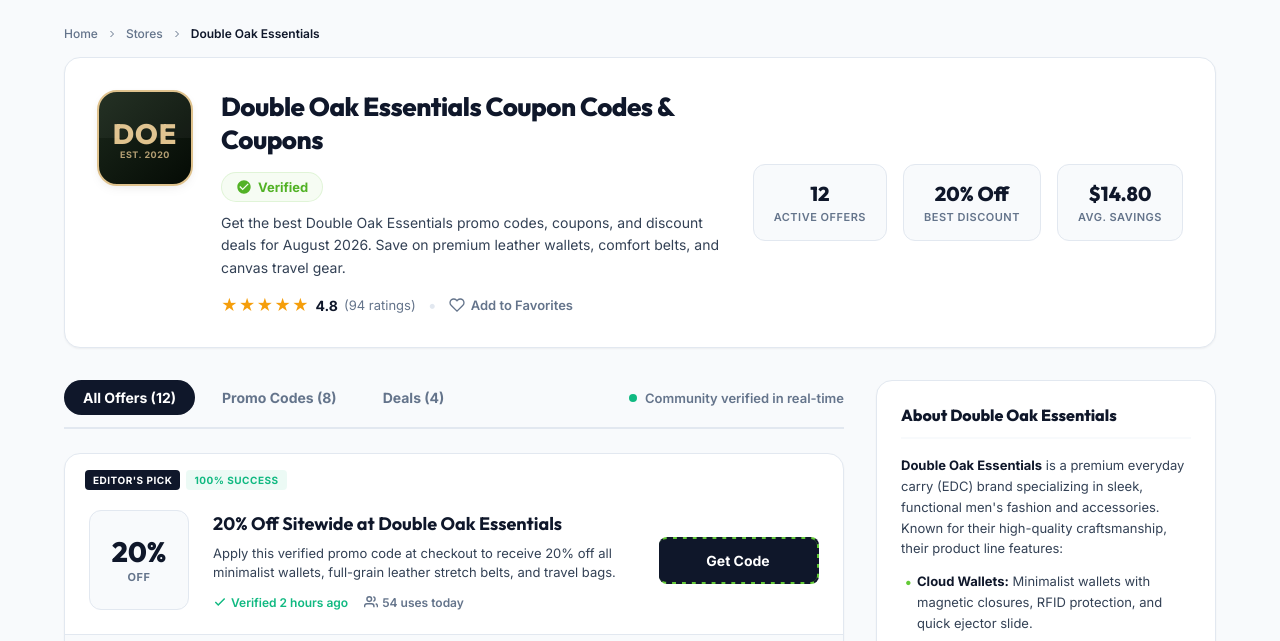
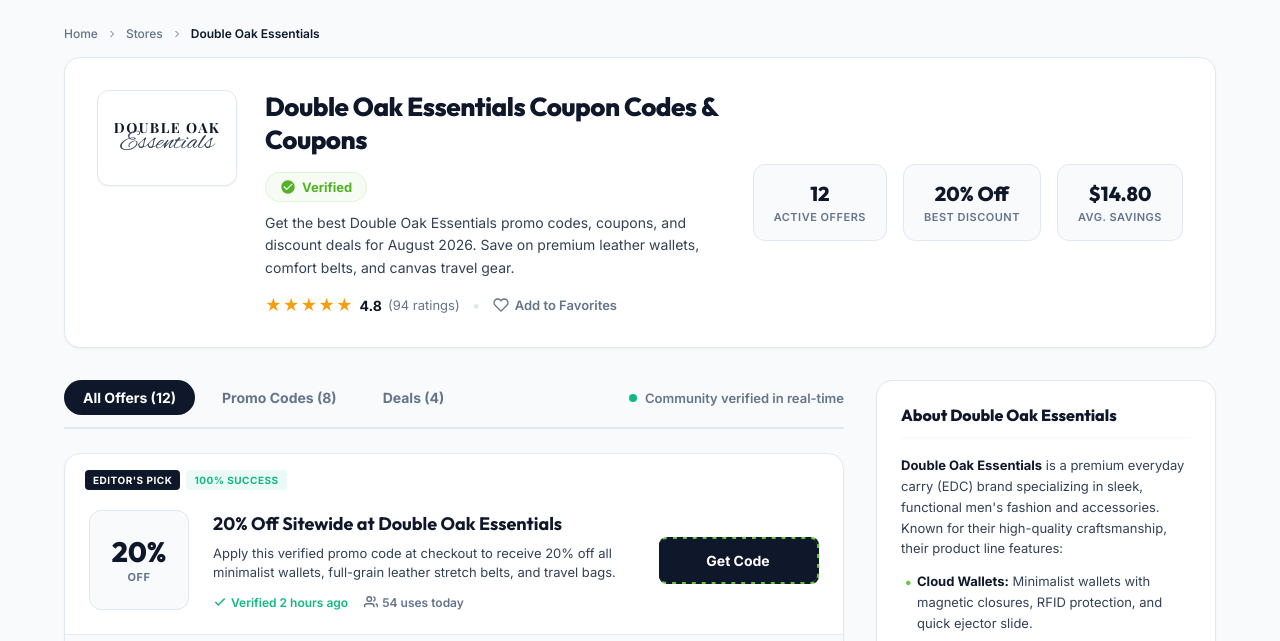
Before and after one commit to hoanbd-web/deals.phyproreview.com, a website built with Vite: page index.html in a window 1280 px wide. Shown: the part 118-759 px from the top of the page. Built offline with nearby package versions, Linux system fonts and the light colour scheme; a web font is replaced by a local one.

Commit message:
Update Double Oak Essentials logo style in hero and modal

```diff
--- a/index.html
+++ b/index.html
@@ -28,7 +28,7 @@
     <!-- Fonts & Icons -->
     <link rel="preconnect" href="https://fonts.googleapis.com">
     <link rel="preconnect" href="https://fonts.gstatic.com" crossorigin>
-    <link href="https://fonts.googleapis.com/css2?family=Inter:wght@300;400;500;600;700;800&family=Outfit:wght@400;500;600;700;800&display=swap" rel="stylesheet">
+    <link href="https://fonts.googleapis.com/css2?family=Inter:wght@300;400;500;600;700;800&family=Outfit:wght@400;500;600;700;800&family=Alex+Brush&family=Playfair+Display:ital,wght@0,600;0,700;1,400&display=swap" rel="stylesheet">
 
     <!-- Custom Stylesheet -->
     <link rel="stylesheet" href="styles.css">
@@ -98,9 +98,11 @@
         <section class="store-hero">
             <div class="store-hero-left">
                 <!-- Store Logo Emblem -->
-                <div class="store-logo-emblem">
-                    <span class="logo-letters">DOE</span>
-                    <div class="logo-subtext">EST. 2020</div>
+                <div class="store-logo-container">
+                    <div class="store-logo-text">
+                        <span class="logo-main">DOUBLE OAK</span>
+                        <span class="logo-sub">Essentials</span>
+                    </div>
                 </div>
 
                 <div class="store-hero-details">
@@ -735,7 +737,12 @@
             </button>
 
             <div class="modal-header">
-                <div class="modal-store-badge">DOE</div>
+                <div class="store-logo-container modal-logo-scale">
+                    <div class="store-logo-text">
+                        <span class="logo-main">DOUBLE OAK</span>
+                        <span class="logo-sub">Essentials</span>
+                    </div>
+                </div>
                 <div class="modal-header-text">
                     <span class="modal-store-name" id="modal-store-name-placeholder">Double Oak Essentials</span>
                     <h4 class="modal-title" id="modal-title-placeholder">20% Off Sitewide</h4>
--- a/styles.css
+++ b/styles.css
@@ -324,47 +324,70 @@
     flex: 1;
 }
 
-/* Store Logo Emblem */
-.store-logo-emblem {
-    width: 96px;
+/* Store Logo Container */
+.store-logo-container {
+    width: 140px;
     height: 96px;
-    border-radius: 20px;
-    background: linear-gradient(135deg, #1b281b, #050b05);
-    color: #dfc28d;
+    background-color: #ffffff;
+    border: 1px solid var(--color-border);
+    border-radius: var(--radius-md);
+    display: flex;
+    justify-content: center;
+    align-items: center;
+    flex-shrink: 0;
+    box-shadow: var(--shadow-sm);
+    padding: 10px;
+    transition: var(--transition);
+}
+
+.store-logo-container:hover {
+    box-shadow: var(--shadow-md);
+    border-color: var(--color-citron);
+}
+
+.store-logo-text {
     display: flex;
     flex-direction: column;
+    align-items: center;
     justify-content: center;
-    align-items: center;
-    flex-shrink: 0;
-    box-shadow: var(--shadow-md);
-    border: 2px solid #dfc28d;
-    position: relative;
-    overflow: hidden;
-}
-
-.store-logo-emblem::after {
-    content: '';
-    position: absolute;
-    top: 0;
-    left: 0;
-    right: 0;
-    height: 50%;
-    background: rgba(255,255,255,0.04);
-}
-
-.logo-letters {
-    font-family: var(--font-title);
-    font-size: 28px;
-    font-weight: 800;
+    text-align: center;
+}
+
+.logo-main {
+    font-family: 'Playfair Display', 'Cinzel', Georgia, serif;
+    font-size: 14px;
+    font-weight: 700;
+    letter-spacing: 1.5px;
+    color: #0f172a;
+    text-transform: uppercase;
+    line-height: 1.2;
+}
+
+.logo-sub {
+    font-family: 'Alex Brush', 'Great Vibes', cursive;
+    font-size: 26px;
+    color: #334155;
+    margin-top: -6px;
+    line-height: 1;
+}
+
+/* Modal Logo Scale Override */
+.modal-logo-scale {
+    width: 110px;
+    height: 72px;
+    border-radius: var(--radius-sm);
+    box-shadow: none;
+    background-color: #ffffff;
+}
+
+.modal-logo-scale .logo-main {
+    font-size: 11px;
     letter-spacing: 1px;
 }
 
-.logo-subtext {
-    font-size: 9px;
-    font-weight: 700;
-    letter-spacing: 0.5px;
-    opacity: 0.8;
-    margin-top: -2px;
+.modal-logo-scale .logo-sub {
+    font-size: 20px;
+    margin-top: -4px;
 }
 
 .store-hero-details {
@@ -1747,13 +1770,19 @@
         gap: 16px;
     }
 
-    .store-logo-emblem {
-        width: 80px;
+    .store-logo-container {
+        width: 120px;
         height: 80px;
     }
 
-    .logo-letters {
-        font-size: 24px;
+    .logo-main {
+        font-size: 12px;
+        letter-spacing: 1px;
+    }
+
+    .logo-sub {
+        font-size: 22px;
+        margin-top: -4px;
     }
 
     .store-title-row {
```
